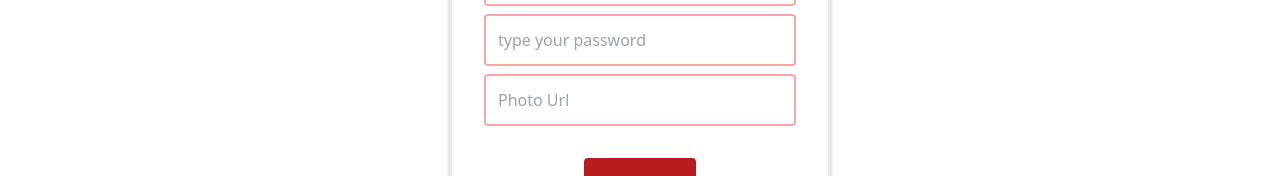
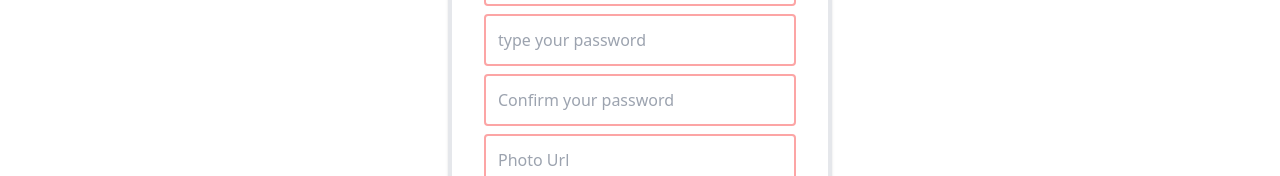
Before and after one commit to jishan1019/Bongo-Restora, a React (Vite) app: page /regestation in a window 1280 px wide. Shown: the part 346-522 px from the top of the page. Built offline with nearby package versions, Linux system fonts and the light colour scheme; no server answers.

Commit message:
card click login to location and redirect fix

```diff
--- a/src/component/Layout/Login.jsx
+++ b/src/component/Layout/Login.jsx
@@ -9,8 +9,9 @@ const Login = () => {
     const { loginUser } = useContext(AuthContext);
     const [email, setEmail] = useState("");
     const [password, setPassword] = useState("");
-    const loaction = useLocation()
-    const navigate = useNavigate()
+    const location = useLocation();
+    const navigate = useNavigate();
+    const form = location?.state?.from?.pathname || '/'
 
     const notify = (massage) => {
         toast(massage);
@@ -21,8 +22,8 @@ const Login = () => {
         if ((email, password)) {
             loginUser(email, password)
                 .then((result) => {
-                    navigate("/");
                     notify("Login Success")
+                    navigate(form, { replace: true })
                 })
                 .catch((error) => {
                     console.log(error.message);
--- a/src/component/Layout/Regestation.jsx
+++ b/src/component/Layout/Regestation.jsx
@@ -10,6 +10,7 @@ const Regestation = () => {
     const [email, setEmail] = useState("");
     const [name, setName] = useState("");
     const [password, setPassword] = useState("");
+    const [password1, setPassword1] = useState("");
     const [regSu, setRegSuc] = useState("");
 
 
@@ -29,6 +30,13 @@ const Regestation = () => {
             notify("password not valid need 8 char")
             return;
         }
+
+        if (password !== password1) {
+            notify("Password are not same")
+            return;
+        }
+
+
         if ((name, email, password)) {
             registerUser(email, password)
                 .then((result) => {
@@ -75,6 +83,14 @@ const Regestation = () => {
                         required
                     />
 
+                    <input
+                        onChange={(e) => setPassword1(e.target.value)}
+                        className="password p-3 border-2 rounded border-red-300"
+                        type="password"
+                        placeholder="Confirm your password"
+                        required
+                    />
+
                     <input className='p-3 border-2 rounded border-red-300' type="text" placeholder='Photo Url' />
                 </div>
 
--- a/src/component/PrivateRoute/PrivateRoute.jsx
+++ b/src/component/PrivateRoute/PrivateRoute.jsx
@@ -13,7 +13,7 @@ const PrivateRoute = ({ children }) => {
 
 
 
-    return <Navigate to="/login" replace></Navigate>;
+    return <Navigate to="/login" replace state={{ from: location }}></Navigate>;
 };
 
 export default PrivateRoute;
```
